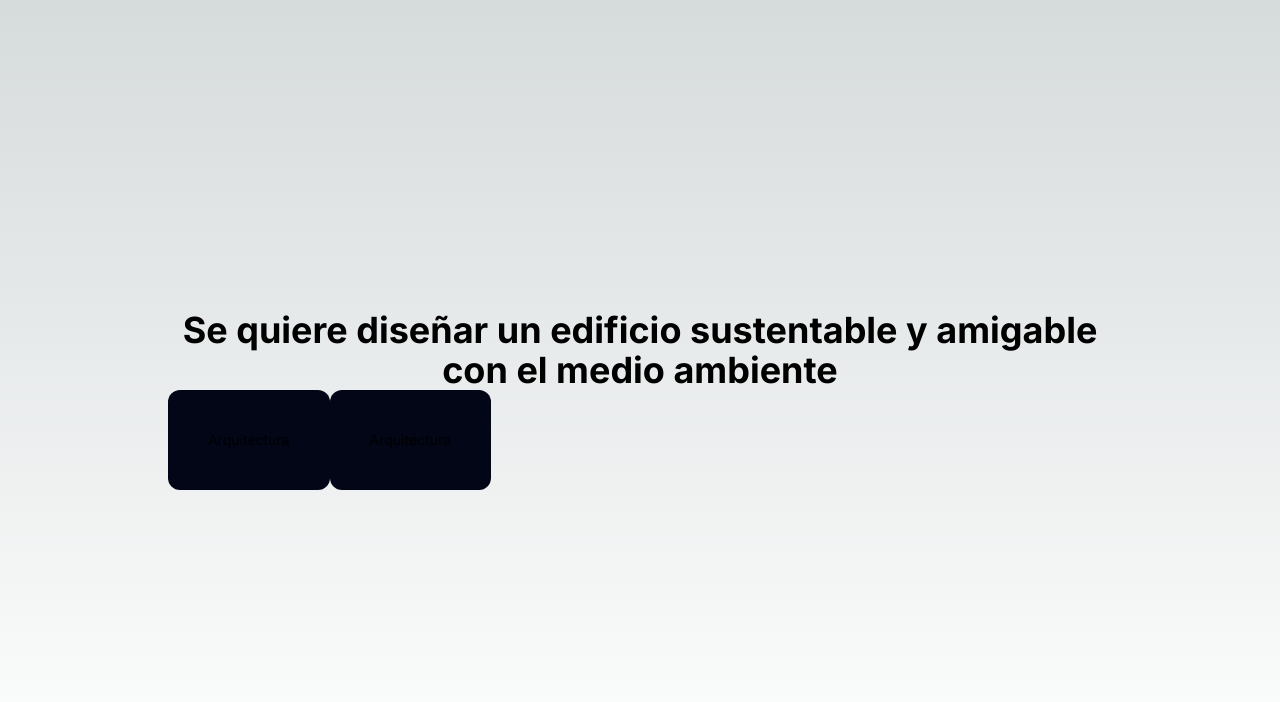
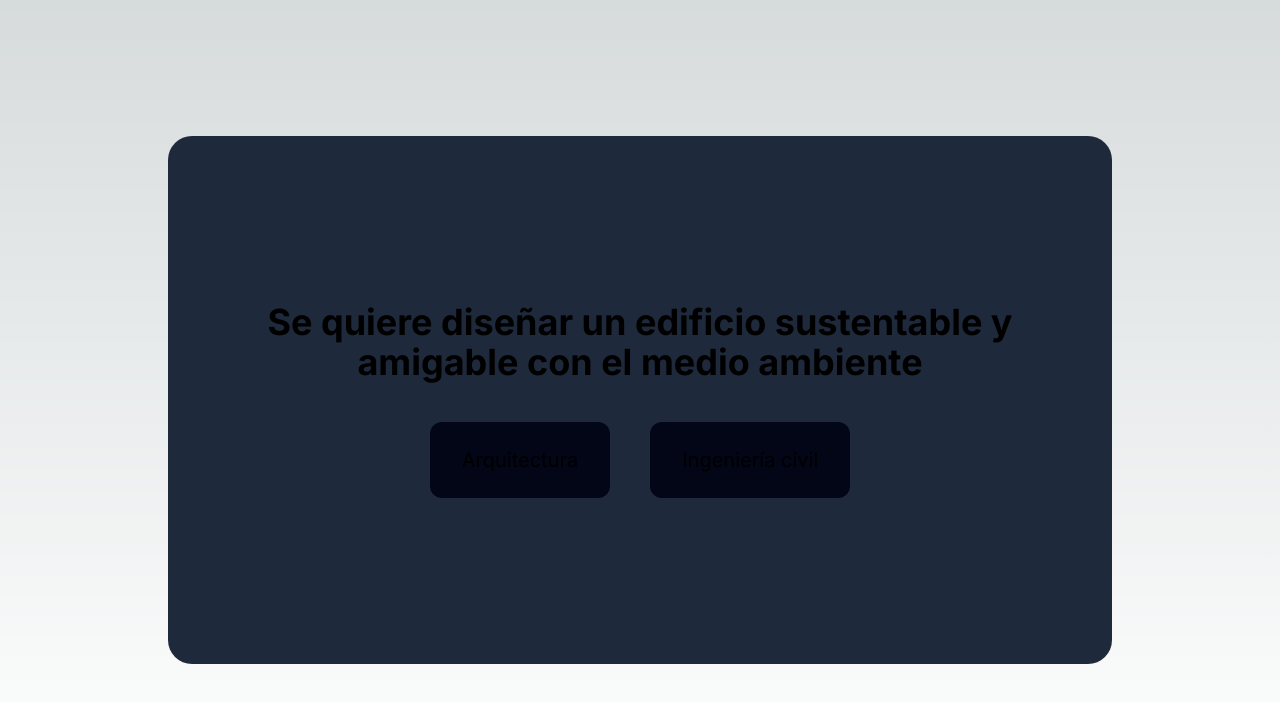
Before and after one commit to joniborda/interdisciplinario, a Next.js app: page / in a window 1280 px wide. Shown: the top 702 px of the page. Built offline with nearby package versions, Linux system fonts and the light colour scheme.

Commit message:
popup after options

```diff
--- /dev/null
+++ b/src/app/Button.tsx
@@ -0,0 +1,69 @@
+"use client";
+import React from "react";
+import clsx from "clsx";
+
+const CloseIcon = () => (
+  <svg className="w-6 h-6 text-white" fill="none" stroke="currentColor" viewBox="0 0 24 24">
+    <path strokeLinecap="round" strokeLinejoin="round" strokeWidth={2} d="M6 18L18 6M6 6l12 12" />
+  </svg>
+);
+
+type ButtonProps = {
+  children?: JSX.Element | JSX.Element[] | string | string[] | (string | JSX.Element)[];
+  title?: string;
+  body?: string;
+  className?: string;
+};
+export const Button = ({ children, title, body, className }: ButtonProps) => {
+  const [reveal, setReveal] = React.useState(false);
+  const handleClick = () => {
+    setReveal(!reveal);
+  };
+
+  return (
+    <>
+      <button
+        className={clsx("rounded-xl bg-slate-950 px-8 py-6 ", className)}
+        onClick={handleClick}
+      >
+        {children}
+        <h2 className="text-xl">{title}</h2>
+      </button>
+      <div
+        className={clsx(
+          reveal ? "h-96 p-10" : "h-0 p-0 border-0",
+          "overflow-hidden transition-all duration-100",
+          "fixed top-1/4 left-0 right-0 z-10 border-[#333333] border bg-black",
+          "rounded-2xl "
+        )}
+      >
+        <button
+          className="absolute top-0 right-0 p-4"
+          onClick={() => {
+            setReveal(false);
+          }}
+        >
+          <CloseIcon />
+        </button>
+
+        <div
+          className={clsx(
+            "flex h-full items-center justify-center",
+            reveal ? "w-full" : "w-0",
+            "transition-all duration-100 font-semibold"
+          )}
+        >
+          <p
+            className={clsx(
+              "text-2xl",
+              reveal ? "opacity-100" : "opacity-0",
+              "transition-all duration-200 font-semibold"
+            )}
+          >
+            {body}
+          </p>
+        </div>
+      </div>
+    </>
+  );
+};
--- a/src/app/page.tsx
+++ b/src/app/page.tsx
@@ -1,27 +1,22 @@
 import { CardFlip } from "@/components/CardFlip";
+import { Button } from "./Button";
 
 export default function Home() {
   return (
     <main className="flex h-screen overflow-hidden flex-col items-center justify-between p-24">
       <div className="z-10 h-full w-full max-w-5xl items-center justify-between text-sm lg:flex">
         <CardFlip className="h-full w-full p-10">
-          <div className="flex flex-col justify-center content-center h-full">
+          <div className="flex flex-col justify-center content-center h-full bg-slate-800 rounded-3xl p-10">
             <h1 className="text-4xl font-bold">
               Se quiere diseñar un edificio sustentable y amigable con el medio ambiente
             </h1>
-            <div className="flex">
-              <div>
+            <div className="flex justify-center gap-10 mt-10 items-start">
+              <Button title="Arquitectura" body="En el diseño y construcción del edificio" />
 
-              <button className="rounded-xl bg-slate-950 !h-auto !w-auto">
-                <div className="p-10">Arquitectura</div>
-              </button>
-              </div>
-              <div>
-
-              <button className="rounded-xl bg-slate-950 !h-auto !w-auto">
-                <div className="p-10">Arquitectura</div>
-              </button>
-              </div>
+              <Button
+                title="Ingeniería civil"
+                body="En la construcción del edificio y en la instalación de los sistemas de energía renovable"
+              />
             </div>
           </div>
         </CardFlip>
--- a/src/components/CardFlip.tsx
+++ b/src/components/CardFlip.tsx
@@ -4,21 +4,19 @@ import { useCardFlip } from "./CardFlipHook";
 import clsx from "clsx";
 
 type CardFlipProps = {
-  children: JSX.Element;
+  children: JSX.Element | JSX.Element[] | string;
   className?: string;
 };
 export const CardFlip = ({ children, className }: CardFlipProps) => {
   const { changing, handleClick } = useCardFlip();
 
   return (
-    <div className={clsx("flip-card w-full h-full", changing && "changing")} onClick={handleClick}>
+    <div className={clsx("flip-card w-full h-full",
+    // changing && "changing"
+    )} onClick={handleClick}>
       <div className="flip-card-inner">
-        <div className={clsx("flip-card-front rounded-xl", className)}>
-          {children}
-        </div>
-        <div className={clsx("flip-card-back rounded-xl", className)}>
-          {children}
-        </div>
+        <div className={clsx("flip-card-front rounded-xl", className)}>{children}</div>
+        <div className={clsx("flip-card-back rounded-xl", className)}>{children}</div>
       </div>
     </div>
   );
```
